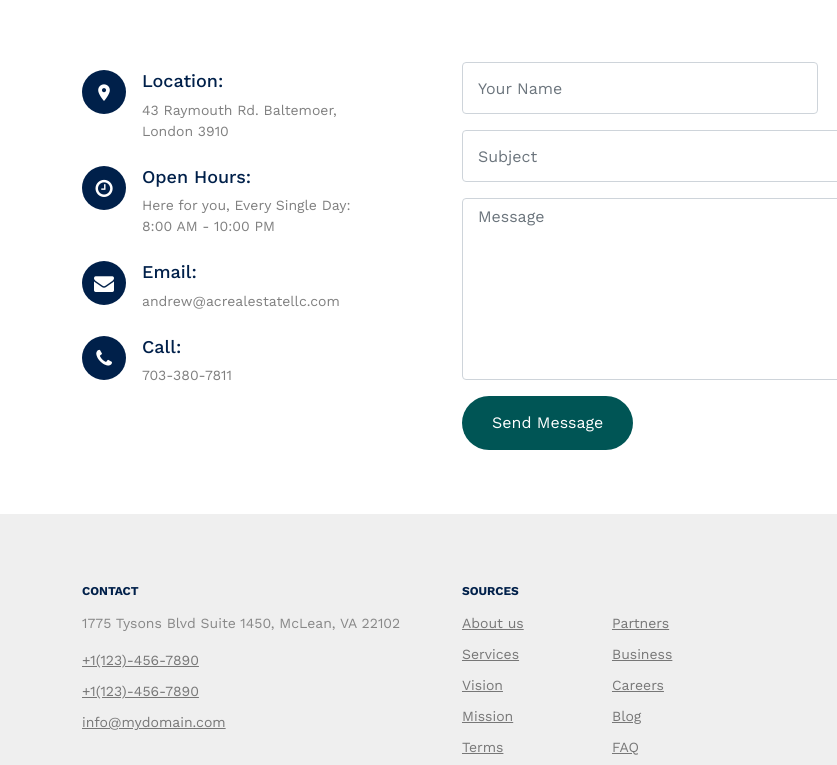
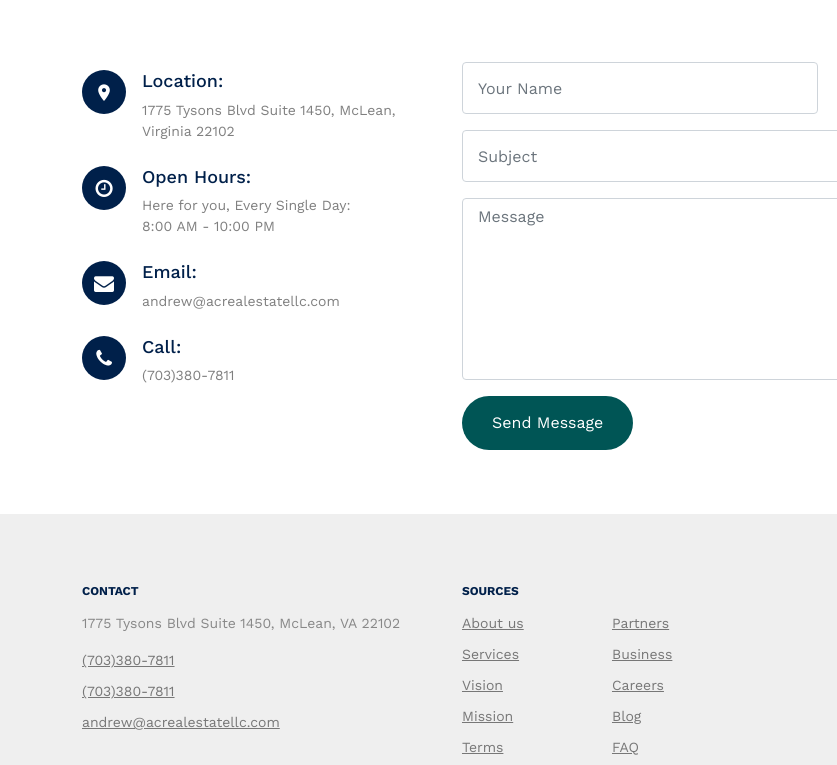
Before and after one commit to orphanconnect/acrealestate, a plain HTML site: page contact.html in a window 1280 px wide. Shown: the part 562-1327 px from the top of the page, 0-837 px from the left. Drawn offline with nearby package versions, Linux system fonts and the light colour scheme; files whose address does not match are found by name.

Commit message:
Update contact information in contact.html

```diff
--- a/contact.html
+++ b/contact.html
@@ -128,8 +128,8 @@
                 <i class="icon-room"></i>
                 <h4 class="mb-2">Location:</h4>
                 <p>
-                  43 Raymouth Rd. Baltemoer,<br />
-                  London 3910
+                  1775 Tysons Blvd Suite 1450, McLean,<br />
+                  Virginia 22102
                 </p>
               </div>
 
@@ -151,7 +151,7 @@
               <div class="phone mt-4">
                 <i class="icon-phone"></i>
                 <h4 class="mb-2">Call:</h4>
-                <p>703-380-7811</p>
+                <p>(703)380-7811</p>
               </div>
             </div>
           </div>
@@ -213,10 +213,10 @@
               <h3>Contact</h3>
               <address>1775 Tysons Blvd Suite 1450, McLean, VA 22102</address>
               <ul class="list-unstyled links">
-                <li><a href="tel://11234567890">+1(123)-456-7890</a></li>
-                <li><a href="tel://11234567890">+1(123)-456-7890</a></li>
+                <li><a href="tel://11234567890">(703)380-7811</a></li>
+                <li><a href="tel://11234567890">(703)380-7811</a></li>
                 <li>
-                  <a href="mailto:info@mydomain.com">info@mydomain.com</a>
+                  <a href="mailto:andrew@acrealestatellc.com">andrew@acrealestatellc.com</a>
                 </li>
               </ul>
             </div>
```
